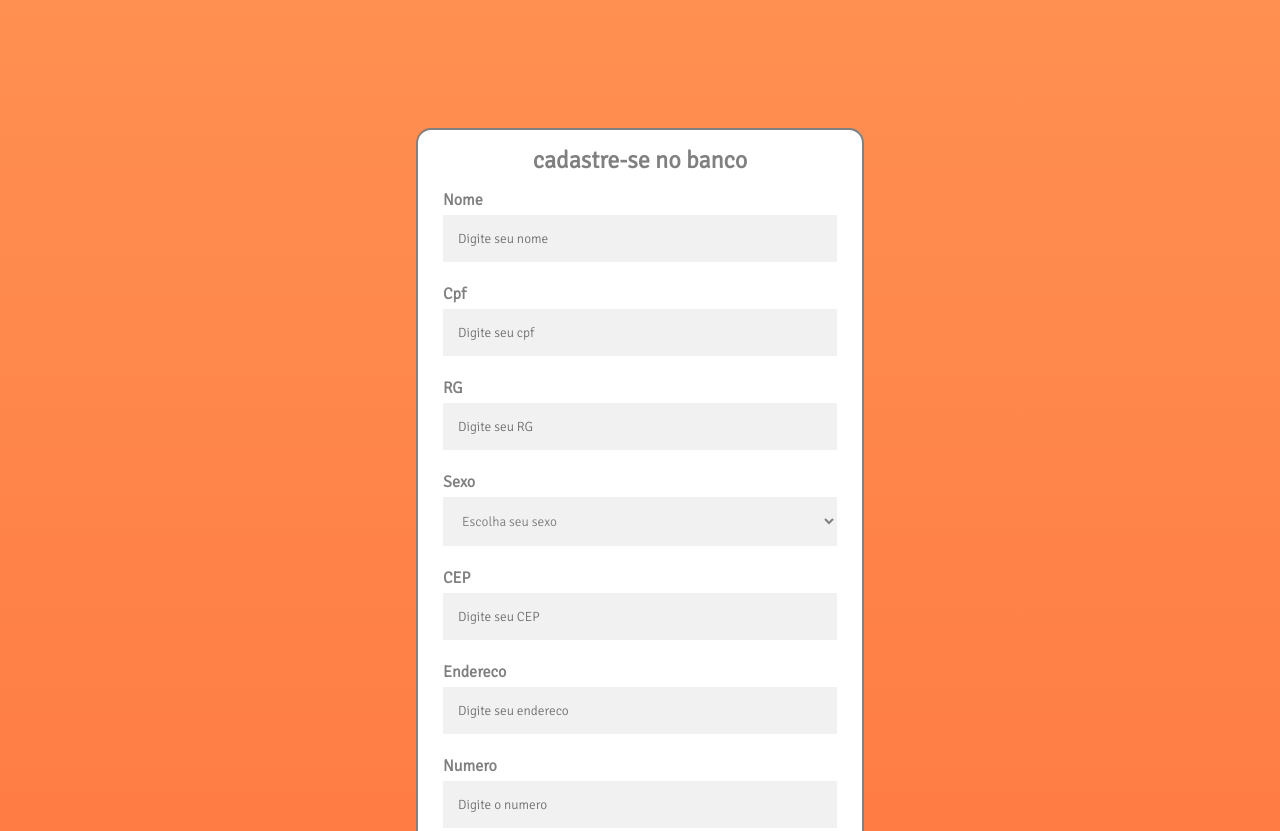
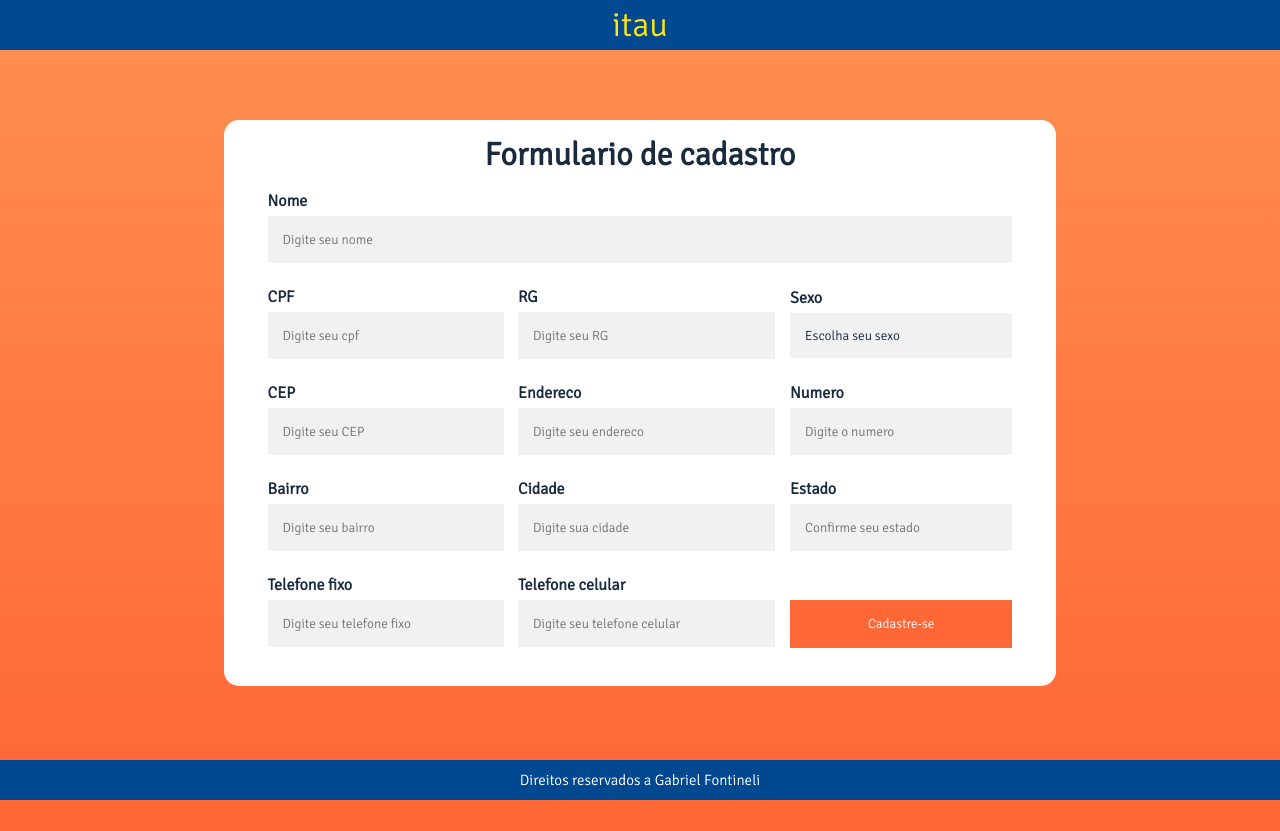
Before and after one commit to gabrielfontineli/bankline, a plain HTML site: page index.html in a window 1280 px wide. Shown: the top 831 px of the page. After the commit the page ends 800 px from the top, so only its background shows below. Drawn offline with Linux system fonts and the light colour scheme.

Commit message:
second prototype

```diff
--- a/index.html
+++ b/index.html
@@ -12,57 +12,85 @@
 </head>
 
 <body>
+    <header>
+        <p> itau </p>
+    </header>
     <div class="container">
-        <h2 style="text-align: center;padding-top:15px;"> cadastre-se no banco </h2>
+        <h1 style="text-align: center;padding-top:15px;"> Formulario de cadastro </h1>
         <form>
-
+            <table>
+                <tr>
+                    <td colspan="3">
                         <label for="name"><b>Nome</b></label>
                         <input type="nome" placeholder="Digite seu nome" name="nome" required class="required">
-
-            <label for="cpf"><b>Cpf</b> <span>cpf invalido</span></label>
+                    </td>
+                </tr>
+                <tr>
+                    <td>
+                        <label for="cpf"><b>CPF</b> <span>cpf invalido</span></label>
                         <input type="cpf" placeholder="Digite seu cpf" name="cpf" id="cpf" class="required" required maxlength="11">
-
+                    </td>
+                    <td>
                         <label for="rg"><b>RG</b></label>
                         <input type="nome" placeholder="Digite seu RG" name="rg">
-
+                    </td>
+                    <td>
                         <label for="sexo"><b>Sexo</b></label>
-            <select id="sexo">
+                        <select id="sexo" class="w100">
                             <option selected>Escolha seu sexo</option>
                             <option value="feminino">feminino</option>
                             <option value="masculino">masculino</option>
                             <option value="outro">outro</option>
                         </select>
-
+                    </td>
+                </tr>
+                <tr>
+                    <td>
                         <label for="cep"><b>CEP</b></label>
                         <input type="text" placeholder="Digite seu CEP" name="cep" onblur="pesquisacep(this.value)">
-
+                    </td>
+                    <td>
                         <label for="endereco"><b>Endereco</b></label>
-            <input type="text" placeholder="Digite seu endereco" name="endereco" class="required" required
-                id="endereco">
-
+                        <input type="text" placeholder="Digite seu endereco" name="endereco" class="required" required id="endereco">
+                    </td>
+                    <td>
                         <label for="numero"><b>Numero</b></label>
-            <input type="nome" placeholder="Digite o numero" name="numero" class="required" required>
-
+                        <input type="nome" placeholder="Digite o numero" name="numero" class="required w100" required>
+                    </td>
+                </tr>
+                <tr>
+                    <td>
                         <label for="bairro"><b>Bairro</b></label>
                         <input type="nome" placeholder="Digite seu bairro" name="bairro" id="bairro">
-
+                    </td>
+                    <td>
                         <label for="cidade"><b>Cidade</b></label>
                         <input type="nome" placeholder="Digite sua cidade" name="cidade" id="cidade">
-
+                    </td>
+                    <td>
                         <label for="estado"><b>Estado</b></label>
-            <input type="text" placeholder="Confirme seu estado" name="estado" id="estado">
-
-
+                        <input type="text" placeholder="Confirme seu estado" name="estado" id="estado" class="w100">
+                    </td>
+                </tr>
+                <tr>
+                    <td>
                         <label for="fixo"><b>Telefone fixo</b></label>
                         <input type="number" placeholder="Digite seu telefone fixo" name="fixo">
-
+                    </td>
+                    <td>
                         <label for="celular"><b>Telefone celular</b></label>
                         <input type="number" placeholder="Digite seu telefone celular" name="celular" class="required" required>
-
+                    </td>
+                    <td>
                         <button onclick="return validacao()" type="submit" class="signupbtn">Cadastre-se</button>
-
+                    </td>
+                </tr>
+            </table>
         </form>
     </div>
+    <footer>
+        <p>Direitos reservados a Gabriel Fontineli</p>
+    </footer>
     <script type="text/javascript" src="script.js"></script>
 </body>
 
--- a/script.js
+++ b/script.js
@@ -24,9 +24,9 @@ const validarCpf = (cpf) => {
 
         resultado = soma % 11 < 2 ? 0 : 11 - (soma % 11);
 
-        if (resultado != digitos.charAt(1)){
+        if (resultado != digitos.charAt(1)) {
             return false;
-        }else return true;
+        } else return true;
     }
 }
 function validacao() {
@@ -36,14 +36,18 @@ function validacao() {
     var validInputs = document.querySelectorAll(".required")
     var resultadoValidacao = validarCpf(cpf)
     for (i = 0; i < validInputs.length; i++) {
+        if (validInputs[i].value === undefined || validInputs[i].value === "") validInputs[i].style["border"] = "1px solid red"
+    }
+    for (i = 0; i < validInputs.length; i++) {
         if (validInputs[i].value === undefined || validInputs[i].value === "") {
             resultadoValidacao = false;
-            validInputs[i].style["border"] = "1px solid red"
-
+            break
         } else {
             resultadoValidacao = true
             validInputs[1].style["border"] = "none"
             validInputs[i].style["border"] = "none"
+            document.querySelector("span").style["display"] = "none"
+
         }
     }
 
@@ -52,7 +56,7 @@ function validacao() {
         window.alert("Parabens!! voce foi cadastrado com sucesso");
 
         return true
-    }else if(!validarCpf(cpf)){
+    } else if (!validarCpf(cpf)) {
         window.alert("Opss! Aconteceu um erro no seu cadastro, verifique se voce preencheu todos espacos necessarios")
         validInputs[1].style["border"] = "1px solid red"
         document.querySelector("span").style["display"] = "inline"
@@ -65,19 +69,19 @@ function validacao() {
 }
 function limpa_formulário_cep() {
     //Limpa valores do formulário de cep.
-    document.getElementById('endereco').value=("");
-    document.getElementById('bairro').value=("");
-    document.getElementById('cidade').value=("");
-    document.getElementById('estado').value=("");
+    document.getElementById('endereco').value = ("");
+    document.getElementById('bairro').value = ("");
+    document.getElementById('cidade').value = ("");
+    document.getElementById('estado').value = ("");
 }
 
 function meu_callback(conteudo) {
     if (!("erro" in conteudo)) {
         //Atualiza os campos com os valores.
-    document.getElementById('endereco').value=(conteudo.logradouro);
-    document.getElementById('bairro').value=(conteudo.bairro);
-    document.getElementById('cidade').value=(conteudo.localidade);
-    document.getElementById('estado').value=(conteudo.uf);
+        document.getElementById('endereco').value = (conteudo.logradouro);
+        document.getElementById('bairro').value = (conteudo.bairro);
+        document.getElementById('cidade').value = (conteudo.localidade);
+        document.getElementById('estado').value = (conteudo.uf);
     }
     else {
         //CEP não Encontrado.
@@ -98,12 +102,12 @@ if (cep != "") {
         var validacep = /^[0-9]{8}$/;
 
         //Valida o formato do CEP.
-    if(validacep.test(cep)) {
+        if (validacep.test(cep)) {
             //Cria um elemento javascript.
             var script = document.createElement('script');
 
             //Sincroniza com o callback.
-        script.src = 'https://viacep.com.br/ws/'+ cep + '/json/?callback=meu_callback';
+            script.src = 'https://viacep.com.br/ws/' + cep + '/json/?callback=meu_callback';
 
             //Insere script no documento e carrega o conteúdo.
             document.body.appendChild(script);
--- a/style.css
+++ b/style.css
@@ -3,53 +3,109 @@
     padding:0px;
     font-family: 'Signika', sans-serif;
     box-sizing: border-box;
-    color:gray;
+    color:#1a2b40;
+}
 
-
-}
-body{
+body {
     background-image: linear-gradient(180deg, #ff9051, #ff6737);
     background-color:#ff6737;
     background-repeat: no-repeat;
     padding: 0;
+    position: relative;
+    min-height: 100vh;
+    display: flex;
+    flex-direction: column;
+}
 
+header {
+    display: flex;
+    justify-content: center;
+    align-items: center;
+    text-align: center;
+    background-color: #004990;
+    height: 50px;
 }
-form{
 
-    padding: 15px 25px 15px 25px;
+header p {
+    color: #ffe512;
+
+    font-size: 34px;
 }
-input, select {
 
-    width: 100%;
-    display: inline-block;
-    border:none;
-    padding:15px;
-    background-color:#f1f1f1;
-    margin:5px 0 22px 0;
+form {
+    margin: auto;
+    display: flex;
+    justify-content: center;
+    padding: 15px 0;
+}
 
+table {
+    width: 90%;
 }
-input:focus, select:focus{
-    outline:none;
-}
-.container{
-    background-color:white;
-    width: 35%;
-    height: 55%;
-    margin:10% auto 30% auto;
-    border-radius:15px;
-    border: solid 2px;
-}
-button{
-    background-color:#ff6737;
-    color:white;
-    padding:14px 20px;
-    border:none;
-    cursor:pointer;
+
+tr:nth-of-type(1) input:nth-of-type(1) {
     width: 100%;
 }
-span{
-    display:none;
+
+.w100 {
+    width: 100%;
+}
+
+input, select {
+    border: 0px solid black;
+    width: 95%;
+    display: inline-block;
+    padding: 15px;
+    background-color: #f1f1f1;
+    margin: 5px 0 22px 0;
+    -webkit-appearance: none;
+    -moz-appearance: none;
+    appearance: none;
+}
+
+.container {
+    background-color:white;
+    width: 65%;
+    height: 55%;
+    margin: 4.4rem auto;
+    border-radius: 15px;
+}
+
+button {
+    background-color: #ff6737;
+    color: white;
+    padding: 15.5px 14px;
+    border: none;
+    cursor: pointer;
+    width: 100%;
+    margin-top: 3px;
+}
+
+span {
+    display: none;
     position: absolute;
-    margin-left: 330px;
+    margin-left: 167px;
     color: red;
 }
+
+footer {
+    display: flex;
+    justify-content: center;
+    align-items: center;
+    position: absolute;
+    width: 100%;
+    bottom: 0;
+    background-color: #004990;
+    height: 40px;
+}
+
+footer p {
+    color: white;
+    font-size: 15px;
+    vertical-align: middle;
+}
+select:focus{
+    outline: 0;
+    border: 0;
+    overflow:hidden;
+}
```
Lines whose indentation alone changed are shown as unchanged.
